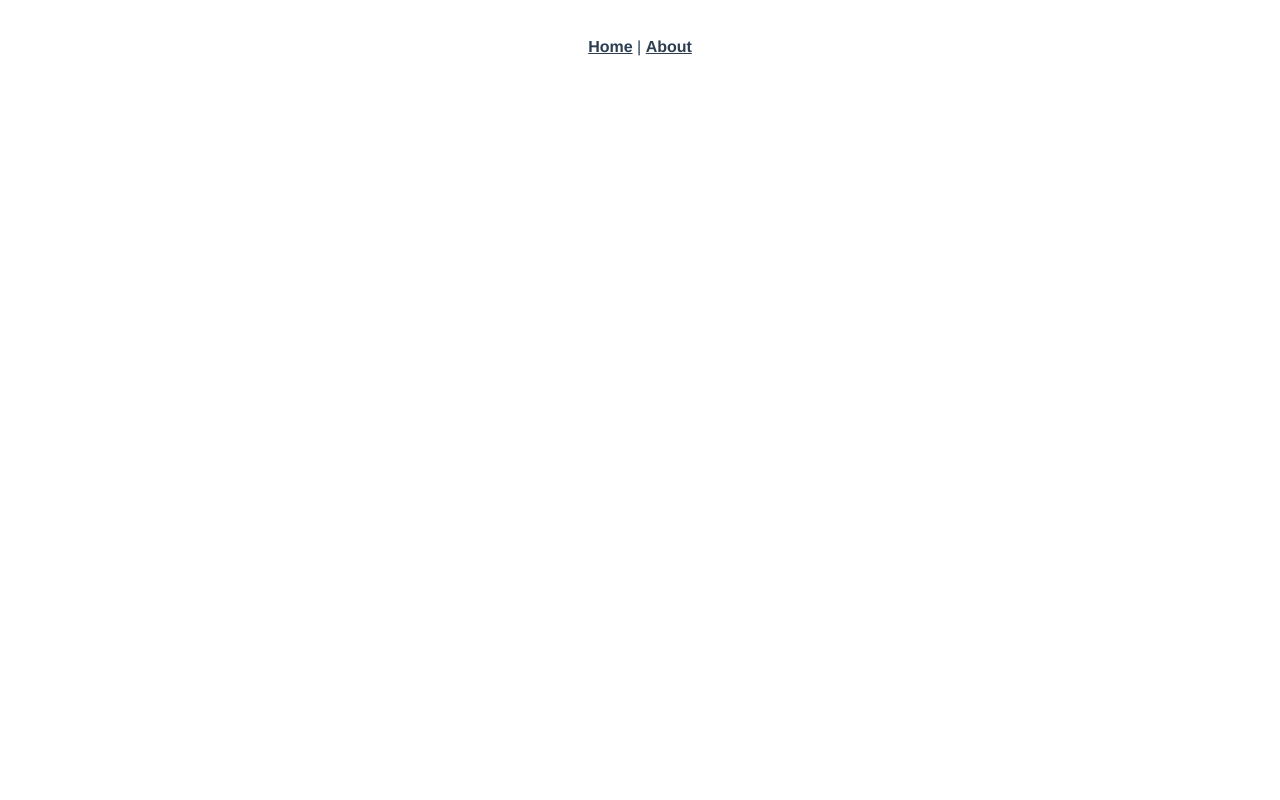
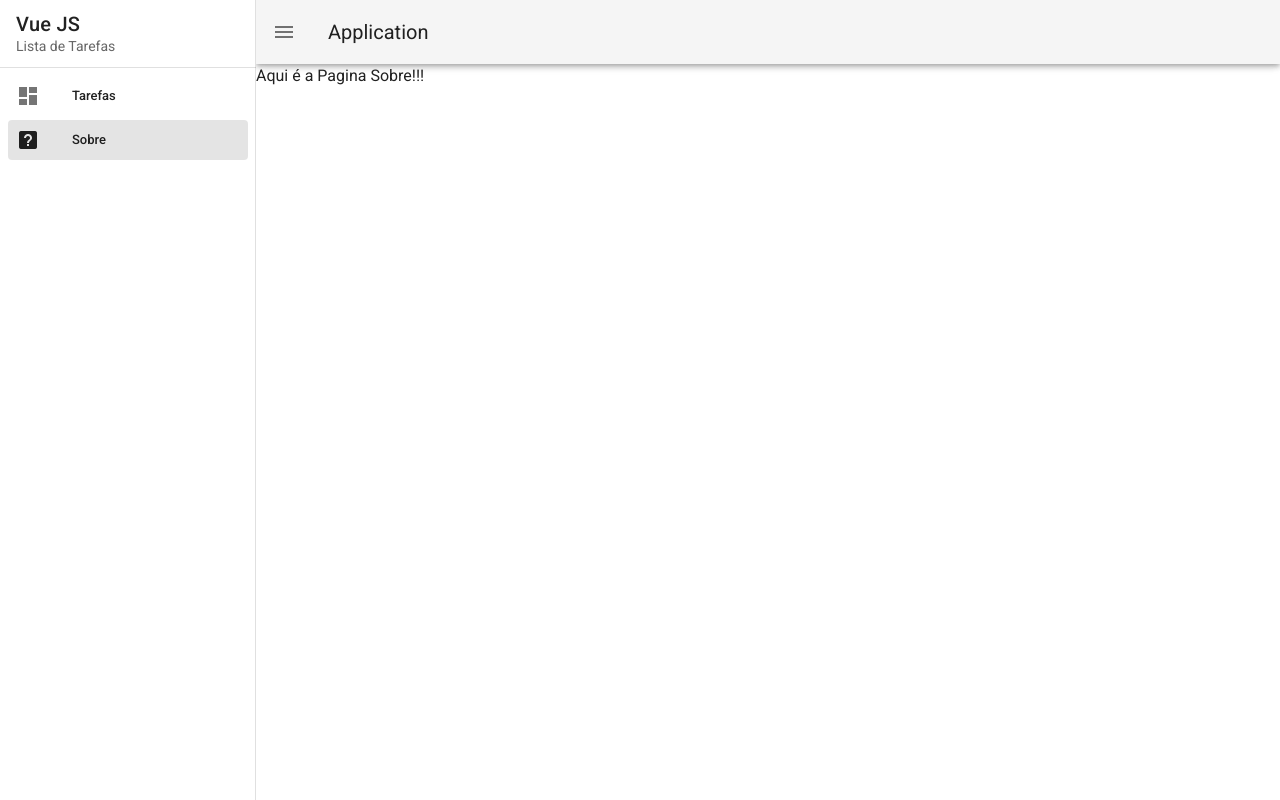
Before and after one commit to Ericsilvaa/vue-vuetify-todo, a Vue app: page /sobre in a window 1280 px wide. Built offline with nearby package versions, Linux system fonts and the light colour scheme.

Commit message:
init vuetify

```diff
--- a/package.json
+++ b/package.json
@@ -12,6 +12,7 @@
     "register-service-worker": "^1.7.2",
     "vue": "^2.6.14",
     "vue-router": "^3.5.1",
+    "vuetify": "^2.6.0",
     "vuex": "^3.6.2"
   },
   "devDependencies": {
@@ -27,7 +28,9 @@
     "eslint-plugin-vue": "^8.0.3",
     "sass": "^1.32.7",
     "sass-loader": "^12.0.0",
-    "vue-template-compiler": "^2.6.14"
+    "vue-cli-plugin-vuetify": "~2.5.8",
+    "vue-template-compiler": "^2.6.14",
+    "vuetify-loader": "^1.7.0"
   },
   "eslintConfig": {
     "root": true,
--- a/public/index.html
+++ b/public/index.html
@@ -1,11 +1,13 @@
 <!DOCTYPE html>
-<html lang="">
+<html lang="en">
   <head>
     <meta charset="utf-8">
     <meta http-equiv="X-UA-Compatible" content="IE=edge">
     <meta name="viewport" content="width=device-width,initial-scale=1.0">
     <link rel="icon" href="<%= BASE_URL %>favicon.ico">
     <title><%= htmlWebpackPlugin.options.title %></title>
+    <link rel="stylesheet" href="https://fonts.googleapis.com/css?family=Roboto:100,300,400,500,700,900">
+    <link rel="stylesheet" href="https://cdn.jsdelivr.net/npm/@mdi/font@latest/css/materialdesignicons.min.css">
   </head>
   <body>
     <noscript>
--- a/src/App.vue
+++ b/src/App.vue
@@ -1,32 +1,55 @@
 <template>
-  <div id="app">
-    <nav>
-      <router-link to="/">Home</router-link> |
-      <router-link to="/about">About</router-link>
-    </nav>
-    <router-view/>
-  </div>
+  <v-app id="inspire">
+    <!-- <v-navigation-drawer
+      v-model="drawer"
+      app
+    > -->
+    <!--  -->
+    <!-- </v-navigation-drawer> -->
+
+    <v-navigation-drawer v-model="drawer" app>
+      <v-list-item>
+        <v-list-item-content>
+          <v-list-item-title class="text-h6"> Vue JS </v-list-item-title>
+          <v-list-item-subtitle> Lista de Tarefas </v-list-item-subtitle>
+        </v-list-item-content>
+      </v-list-item>
+
+      <v-divider></v-divider>
+
+      <v-list dense nav>
+        <v-list-item v-for="item in items" :key="item.title" :to="item.to" link>
+          <v-list-item-icon>
+            <v-icon>{{ item.icon }}</v-icon>
+          </v-list-item-icon>
+
+          <v-list-item-content>
+            <v-list-item-title>{{ item.title }}</v-list-item-title>
+          </v-list-item-content>
+        </v-list-item>
+      </v-list>
+    </v-navigation-drawer>
+
+    <v-app-bar app>
+      <v-app-bar-nav-icon @click="drawer = !drawer"></v-app-bar-nav-icon>
+
+      <v-toolbar-title>Application</v-toolbar-title>
+    </v-app-bar>
+
+    <v-main>
+      <router-view></router-view>
+    </v-main>
+  </v-app>
 </template>
 
-<style lang="scss">
-#app {
-  font-family: Avenir, Helvetica, Arial, sans-serif;
-  -webkit-font-smoothing: antialiased;
-  -moz-osx-font-smoothing: grayscale;
-  text-align: center;
-  color: #2c3e50;
-}
-
-nav {
-  padding: 30px;
-
-  a {
-    font-weight: bold;
-    color: #2c3e50;
-
-    &.router-link-exact-active {
-      color: #42b983;
-    }
-  }
-}
-</style>
+<script>
+export default {
+  data: () => ({
+    drawer: null,
+    items: [
+          { title: 'Tarefas', icon: 'mdi-view-dashboard', to: '/'},
+          { title: 'Sobre', icon: 'mdi-help-box', to: '/sobre'},
+        ],
+  }),
+};
+</script>
--- a/src/components/HelloWorld.vue
+++ /dev/null
@@ -1,61 +0,0 @@
-<template>
-  <div class="hello">
-    <h1>{{ msg }}</h1>
-    <p>
-      For a guide and recipes on how to configure / customize this project,<br>
-      check out the
-      <a href="https://cli.vuejs.org" target="_blank" rel="noopener">vue-cli documentation</a>.
-    </p>
-    <h3>Installed CLI Plugins</h3>
-    <ul>
-      <li><a href="https://github.com/vuejs/vue-cli/tree/dev/packages/%40vue/cli-plugin-babel" target="_blank" rel="noopener">babel</a></li>
-      <li><a href="https://github.com/vuejs/vue-cli/tree/dev/packages/%40vue/cli-plugin-pwa" target="_blank" rel="noopener">pwa</a></li>
-      <li><a href="https://github.com/vuejs/vue-cli/tree/dev/packages/%40vue/cli-plugin-router" target="_blank" rel="noopener">router</a></li>
-      <li><a href="https://github.com/vuejs/vue-cli/tree/dev/packages/%40vue/cli-plugin-vuex" target="_blank" rel="noopener">vuex</a></li>
-      <li><a href="https://github.com/vuejs/vue-cli/tree/dev/packages/%40vue/cli-plugin-eslint" target="_blank" rel="noopener">eslint</a></li>
-    </ul>
-    <h3>Essential Links</h3>
-    <ul>
-      <li><a href="https://vuejs.org" target="_blank" rel="noopener">Core Docs</a></li>
-      <li><a href="https://forum.vuejs.org" target="_blank" rel="noopener">Forum</a></li>
-      <li><a href="https://chat.vuejs.org" target="_blank" rel="noopener">Community Chat</a></li>
-      <li><a href="https://twitter.com/vuejs" target="_blank" rel="noopener">Twitter</a></li>
-      <li><a href="https://news.vuejs.org" target="_blank" rel="noopener">News</a></li>
-    </ul>
-    <h3>Ecosystem</h3>
-    <ul>
-      <li><a href="https://router.vuejs.org" target="_blank" rel="noopener">vue-router</a></li>
-      <li><a href="https://vuex.vuejs.org" target="_blank" rel="noopener">vuex</a></li>
-      <li><a href="https://github.com/vuejs/vue-devtools#vue-devtools" target="_blank" rel="noopener">vue-devtools</a></li>
-      <li><a href="https://vue-loader.vuejs.org" target="_blank" rel="noopener">vue-loader</a></li>
-      <li><a href="https://github.com/vuejs/awesome-vue" target="_blank" rel="noopener">awesome-vue</a></li>
-    </ul>
-  </div>
-</template>
-
-<script>
-export default {
-  name: 'HelloWorld',
-  props: {
-    msg: String
-  }
-}
-</script>
-
-<!-- Add "scoped" attribute to limit CSS to this component only -->
-<style scoped lang="scss">
-h3 {
-  margin: 40px 0 0;
-}
-ul {
-  list-style-type: none;
-  padding: 0;
-}
-li {
-  display: inline-block;
-  margin: 0 10px;
-}
-a {
-  color: #42b983;
-}
-</style>
--- a/src/main.js
+++ b/src/main.js
@@ -3,11 +3,13 @@
 import './registerServiceWorker'
 import router from './router'
 import store from './store'
+import vuetify from './plugins/vuetify'
 
 Vue.config.productionTip = false
 
 new Vue({
   router,
   store,
+  vuetify,
   render: h => h(App)
 }).$mount('#app')
--- /dev/null
+++ b/src/plugins/vuetify.js
@@ -0,0 +1,7 @@
+import Vue from 'vue';
+import Vuetify from 'vuetify/lib/framework';
+
+Vue.use(Vuetify);
+
+export default new Vuetify({
+});
--- a/src/router/index.js
+++ b/src/router/index.js
@@ -1,22 +1,22 @@
 import Vue from 'vue'
 import VueRouter from 'vue-router'
-import HomeView from '../views/HomeView.vue'
+
+// View
+import Tarefas from '@/views/Tarefas.vue'
+import Sobre from '@/views/Sobre.vue'
 
 Vue.use(VueRouter)
 
 const routes = [
   {
     path: '/',
-    name: 'home',
-    component: HomeView
+    name: 'Tarefas',
+    component: Tarefas
   },
   {
-    path: '/about',
-    name: 'about',
-    // route level code-splitting
-    // this generates a separate chunk (about.[hash].js) for this route
-    // which is lazy-loaded when the route is visited.
-    component: () => import(/* webpackChunkName: "about" */ '../views/AboutView.vue')
+    path: '/sobre',
+    name: 'Sobre',
+    component: Sobre
   }
 ]
 
--- a/src/views/AboutView.vue
+++ /dev/null
@@ -1,5 +0,0 @@
-<template>
-  <div class="about">
-    <h1>This is an about page</h1>
-  </div>
-</template>
--- a/src/views/HomeView.vue
+++ /dev/null
@@ -1,18 +0,0 @@
-<template>
-  <div class="home">
-    <img alt="Vue logo" src="../assets/logo.png">
-    <HelloWorld msg="Welcome to Your Vue.js App"/>
-  </div>
-</template>
-
-<script>
-// @ is an alias to /src
-import HelloWorld from '@/components/HelloWorld.vue'
-
-export default {
-  name: 'HomeView',
-  components: {
-    HelloWorld
-  }
-}
-</script>
--- /dev/null
+++ b/src/views/Sobre.vue
@@ -0,0 +1,13 @@
+<template lang="">
+  <div>
+    Aqui é a Pagina Sobre!!!
+  </div>
+</template>
+<script>
+export default {
+  name: 'SobreView'
+}
+</script>
+<style lang="">
+
+</style>
--- /dev/null
+++ b/src/views/Tarefas.vue
@@ -0,0 +1,11 @@
+<template>
+  <div>
+    Aqui é a View Tarefas
+  </div>
+</template>
+<script>
+
+export default {
+  name: 'TarefasView'
+}
+</script>
--- a/vue.config.js
+++ b/vue.config.js
@@ -1,4 +1,6 @@
 const { defineConfig } = require('@vue/cli-service')
 module.exports = defineConfig({
-  transpileDependencies: true
+  transpileDependencies: [
+    'vuetify'
+  ]
 })
```
Also changed, not shown: src/assets/logo.svg (added), 1 other file (tests, documents, lock files or other folders).
